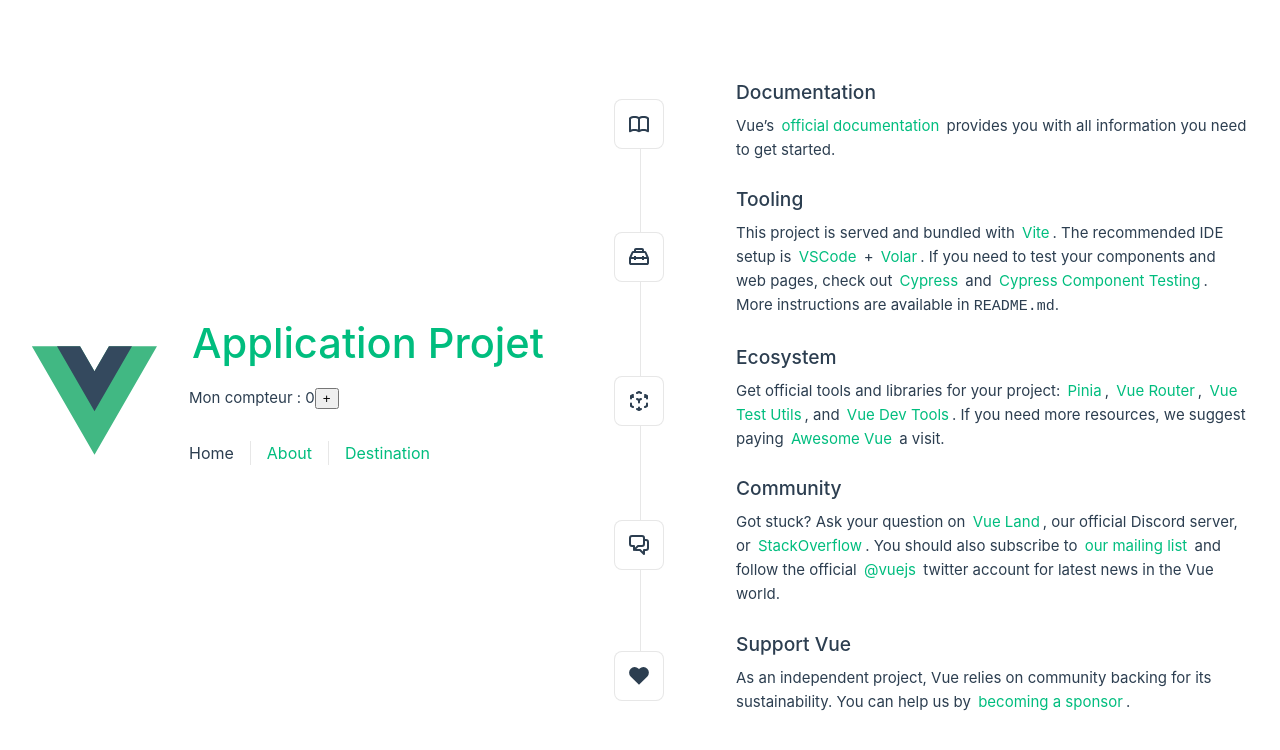
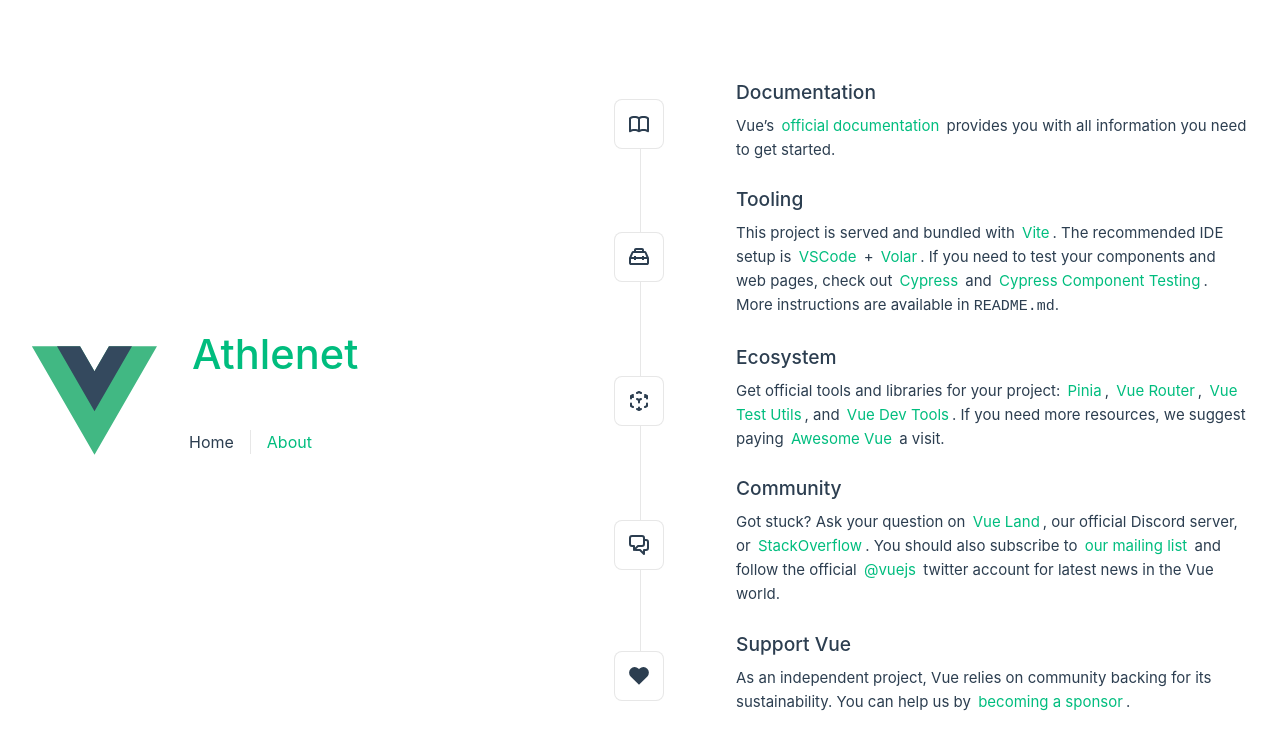
Before and after one commit to Hirumacell/epsi-vue-npx, a Vue app: page / in a window 1280 px wide. Shown: the top 750 px of the page. Built offline with nearby package versions, Linux system fonts and the light colour scheme.

Commit message:
Parametrage Vue 1

```diff
--- a/src/App.vue
+++ b/src/App.vue
@@ -1,15 +1,6 @@
-<script>
+<script setup>
 import { RouterLink, RouterView } from 'vue-router'
-//import HelloWorld from './components/HelloWorld.vue'
-import HelloWorldOptionAPI from '@/components/HelloWorldOptionAPI.vue'
-export default {
-  components: {HelloWorldOptionAPI},
-  methods : {
-    afficherAlert() {
-      alert('compteur mis à jour')
-    }
-  }
-}
+import HelloWorld from './components/HelloWorld.vue'
 </script>
 
 <template>
@@ -17,14 +8,11 @@
     <img alt="Vue logo" class="logo" src="@/assets/logo.svg" width="125" height="125" />
 
     <div class="wrapper">
-      <!--
-      <HelloWorld msg="Hello EPSI" />
-      -->
-      <HelloWorldOptionAPI msg="Application Projet" @counterUpdated="afficherAlert"/>
+      <HelloWorld msg="Athlenet" />
+
       <nav>
         <RouterLink to="/">Home</RouterLink>
         <RouterLink to="/about">About</RouterLink>
-        <RouterLink to="/destination">Destination</RouterLink>
       </nav>
     </div>
   </header>
--- a/src/components/HelloWorld.vue
+++ b/src/components/HelloWorld.vue
@@ -10,11 +10,6 @@
 <template>
   <div class="greetings">
     <h1 class="green">{{ msg }}</h1>
-    <h3>
-      You’ve successfully created a project with
-      <a href="https://vitejs.dev/" target="_blank" rel="noopener">Vite</a> +
-      <a href="https://vuejs.org/" target="_blank" rel="noopener">Vue 3</a>.
-    </h3>
   </div>
 </template>
 
--- a/src/router/index.js
+++ b/src/router/index.js
@@ -19,17 +19,6 @@
       // which is lazy-loaded when the route is visited.
       component: () => import('../views/AboutView.vue')
     },
-    {
-      path: '/destination/:pays',
-      name: 'destination',
-
-      component: () => import('../views/DestinationView.vue')
-    },
-    {
-      path: '/stats',
-      name: 'stats',
-      component: BarChart,
-    },
   ]
 })
 
--- a/src/views/AboutView.vue
+++ b/src/views/AboutView.vue
@@ -1,6 +1,6 @@
 <template>
   <div class="about">
-    <h1>This is an about page !</h1>
+    <h1>This is an about page</h1>
   </div>
 </template>
 
```
